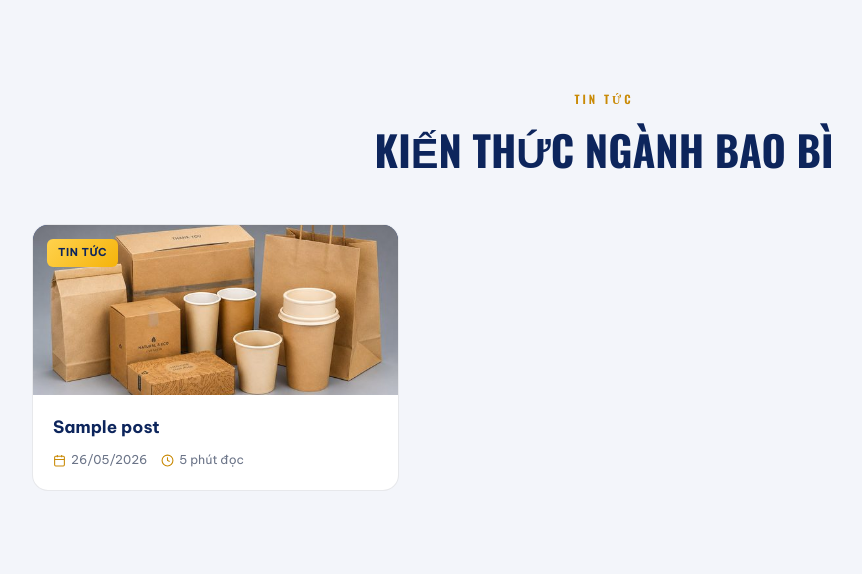
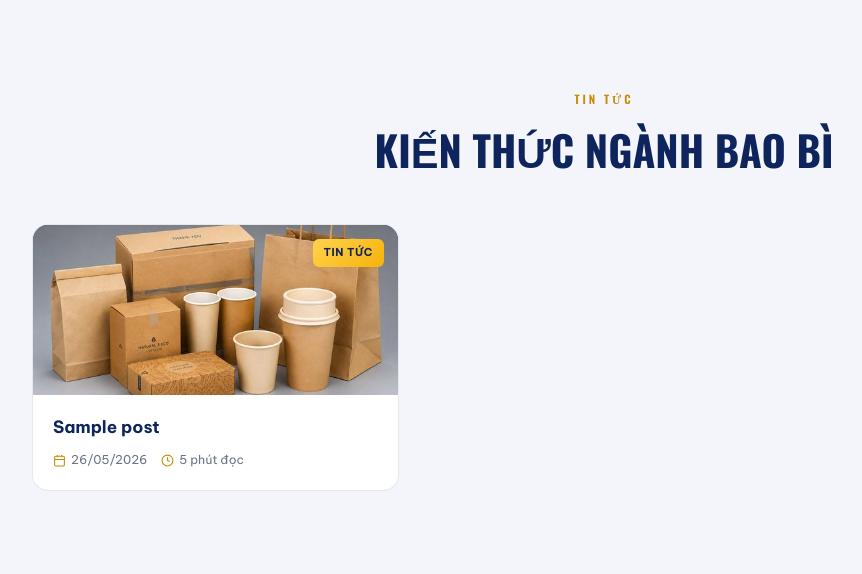
Before and after one commit to anhtienhm/baobidep-theme, a WordPress theme: template front-page.php in a window 1280 px wide. Shown: the part 5324-5898 px from the top of the page, without its empty margins (36-898 px from the left). Run offline with PHP 8.4 and a stand-in for WordPress, Linux system fonts and the light colour scheme; the site name, menu and one post (Sample post) are stand-ins, and other content is empty; some libraries are stand-ins or nearby versions.

Commit message:
Homepage blog cards: move .bcat tag from left:14px to right:14px
The 'TIN TỨC' yellow pill on the homepage blog section was the .bcat
badge (rendered from get_the_category()) — not the .btag overlay I'd
been chasing, and not in the image file at all. It just lived at
left:14px since the original theme draft. Move it to right:14px to
match the requested layout.

```diff
--- a/style.css
+++ b/style.css
@@ -248,7 +248,7 @@ header.shrink .nav{padding:2px 0}
 .bthumb::after{content:"";position:absolute;inset:0;opacity:.5;background-image:radial-gradient(circle at 1px 1px,rgba(255,210,77,.12) 1px,transparent 0);background-size:16px 16px}
 .bthumb svg{width:70px;height:70px;stroke:var(--gold-lt);opacity:.7;position:relative;z-index:2}
 .bthumb .bimg{position:absolute;inset:0;width:100%;height:100%;object-fit:cover;z-index:1}
-.bcat{position:absolute;top:14px;left:14px;z-index:3;background:var(--grad-gold);color:var(--navy-deep);font-size:.68rem;font-weight:700;text-transform:uppercase;letter-spacing:.05em;padding:5px 11px;border-radius:6px}
+.bcat{position:absolute;top:14px;right:14px;z-index:3;background:var(--grad-gold);color:var(--navy-deep);font-size:.68rem;font-weight:700;text-transform:uppercase;letter-spacing:.05em;padding:5px 11px;border-radius:6px}
 .bcb{padding:20px}
 .bcb h3{font-size:1.06rem;font-family:"Be Vietnam Pro";font-weight:700;color:var(--navy-deep);line-height:1.3;margin-bottom:12px}
 .bcb h3 a{color:inherit}
```
